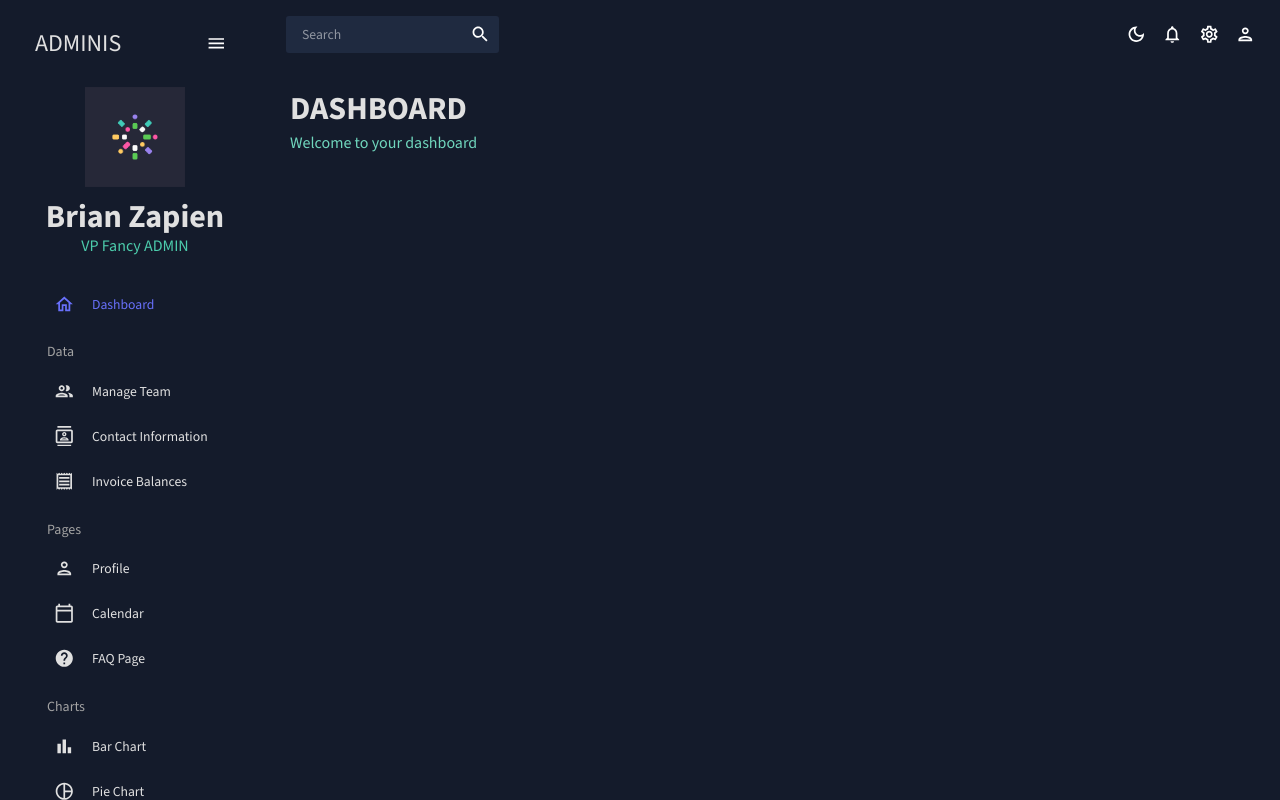
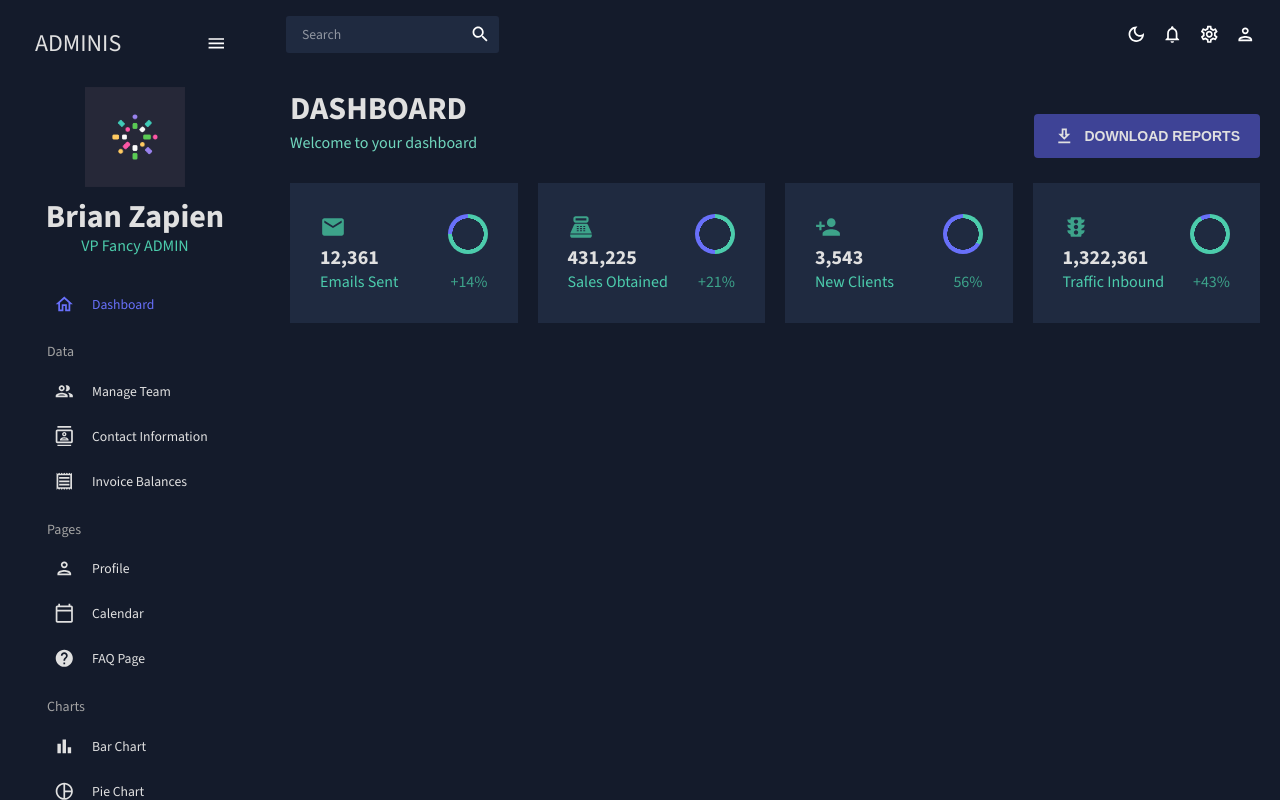
Before and after one commit to zape78/Dashboard, a React (Create React App) app: page / in a window 1280 px wide. Built offline with nearby package versions, Linux system fonts and the light colour scheme.

Commit message:
Added Grid and Row 1 for Dashboard

```diff
--- a/src/components/StatBox.jsx
+++ b/src/components/StatBox.jsx
@@ -22,6 +22,7 @@
                 <Box>
                     <ProgressCircle progress={progress} />
                 </Box>
+            </Box>
             <Box display="flex" justifyContent="space-between">
                 <Typography
                     variant="h5"
@@ -38,7 +39,6 @@
                 </Typography>
             </Box>
         </Box>
-            </Box>
     );
 };
 
--- a/src/scenes/calendar/index.jsx
+++ b/src/scenes/calendar/index.jsx
@@ -21,7 +21,7 @@
 
         if (title) {
             calendarApi.addEvent({
-                id: '${selected.dateStr}-${title}',
+                id: `${selected.dateStr}-${title}`,
                 title,
                 start: selected.startStr,
                 end: selected.endStr,
@@ -33,7 +33,7 @@
     const handleEventClick = (selected) => {
         if (
             window.confirm(
-                "Are you sure you want to delete the event '${selected.event.title}'"
+                "Are you sure you want to delete the event `${selected.event.title}`"
             )
         ) {
             selected.event.remove();
--- a/src/scenes/dashboard/index.jsx
+++ b/src/scenes/dashboard/index.jsx
@@ -1,12 +1,147 @@
 import Header from "../../components/Header";
-import { Box } from "@mui/material";
+import { Box, Button, IconButton, Typography, useTheme } from "@mui/material";
+import { tokens } from "../../theme";
+import { mockTransactions } from "../../data/mockData";
+import DownloadOutlinedIcon from "@mui/icons-material/DownloadOutlined";
+import EmailIcon from "@mui/icons-material/Email";
+import PointOfSaleIcon from "@mui/icons-material/PointOfSale";
+import PersonAddIcon from "@mui/icons-material/PersonAdd";
+import TrafficIcon from "@mui/icons-material/Traffic";
+import LineChart from "../../components/LineChart";
+import BarChart from "../../components/BarChart";
+import PieChart from "../../components/PieChart";
+import GeogrphyChart from "../../components/GeographyChart";
+import StatBox from "../../components/StatBox";
+import ProgressCircle from "../../components/ProgressCircle";
 
 const Dashboard = () => {
-    return <Box m="20px">
-        <Box display="flex" justifyContent="space-between" alignItems="center">
-        <Header title="DASHBOARD" subtitle="Welcome to your dashboard" />
+    const theme = useTheme();
+    const colors = tokens(theme.palette.mode);
+
+    return (
+        <Box m="20px">
+            <Box display="flex" justifyContent="space-between"  alignItems="center">
+                <Header title="DASHBOARD" subtitle="Welcome to your dashboard" />
+
+                <Box>
+                    <Button
+                        sx={{
+                            backgroundColor: colors.blueAccent[700],
+                            color: colors.grey[100],
+                            fontSize: "14px",
+                            fontWeight: "bold",
+                            padding: "10px 20px"
+                        }}
+                    >
+                        <DownloadOutlinedIcon sx={{ mr: "10px" }} />
+                        Download Reports
+                    </Button>
+                </Box>
+            </Box>
+
+            {/* GRID & CHARTS */}
+            <Box
+                display="grid"
+                gridTemplateColumns="repeat(12, 1fr)"
+                gridAutoRows="140px"
+                gap="20px"
+            >
+                {/* ROW 1 */}
+                <Box
+                    gridColumn="span 3"
+                    backgroundColor={colors.primary[400]}
+                    display="flex"
+                    alignItems="center"
+                    justifyContent="center"
+                >
+                    <StatBox
+                        title="12,361"
+                        subtitle="Emails Sent"
+                        progress="0.75"
+                        increase="+14%"
+                        icon={
+                            <EmailIcon
+                                sx={{
+                                    color: colors.greenAccent[600],
+                                    fontSize: "26px"
+                                }}
+                            />
+                        }
+                    />
+                </Box>
+
+                <Box
+                    gridColumn="span 3"
+                    backgroundColor={colors.primary[400]}
+                    display="flex"
+                    alignItems="center"
+                    justifyContent="center"
+                >
+                    <StatBox
+                        title="431,225"
+                        subtitle="Sales Obtained"
+                        progress="0.5"
+                        increase="+21%"
+                        icon={
+                            <PointOfSaleIcon
+                                sx={{
+                                    color: colors.greenAccent[600],
+                                    fontSize: "26px"
+                                }}
+                            />
+                        }
+                    />
+                </Box>
+
+                <Box
+                    gridColumn="span 3"
+                    backgroundColor={colors.primary[400]}
+                    display="flex"
+                    alignItems="center"
+                    justifyContent="center"
+                >
+                    <StatBox
+                        title="3,543"
+                        subtitle="New Clients"
+                        progress="0.34"
+                        increase="56%"
+                        icon={
+                            <PersonAddIcon
+                                sx={{
+                                    color: colors.greenAccent[600],
+                                    fontSize: "26px"
+                                }}
+                            />
+                        }
+                    />
+                </Box>
+
+                <Box
+                    gridColumn="span 3"
+                    backgroundColor={colors.primary[400]}
+                    display="flex"
+                    alignItems="center"
+                    justifyContent="center"
+                >
+                    <StatBox
+                        title="1,322,361"
+                        subtitle="Traffic Inbound"
+                        progress="0.92"
+                        increase="+43%"
+                        icon={
+                            <TrafficIcon
+                                sx={{
+                                    color: colors.greenAccent[600],
+                                    fontSize: "26px"
+                                }}
+                            />
+                        }
+                    />
+                </Box>
+
+            </Box>
         </Box>
-    </Box>;
+    );
 };
 
 export default Dashboard;
--- a/src/scenes/global/Sidebar.jsx
+++ b/src/scenes/global/Sidebar.jsx
@@ -43,7 +43,7 @@
     <Box
       sx={{
         "& .pro-sidebar-inner": {
-          background: "${colors.primary[400]} !important", //*!important tag used to override CSS library *//
+          background: `${colors.primary[400]} !important`, //*!important tag used to override CSS library *//
           backgroundColor: "transparent !important",
         },
         "& .pro-icon-wrapper": {
```
Lines whose indentation alone changed are shown as unchanged.
